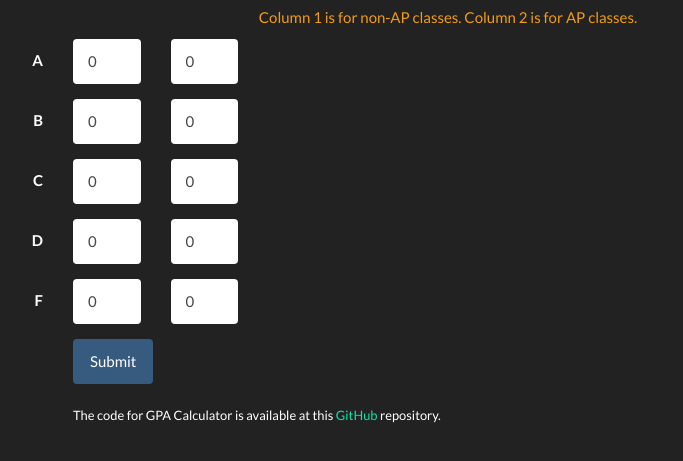
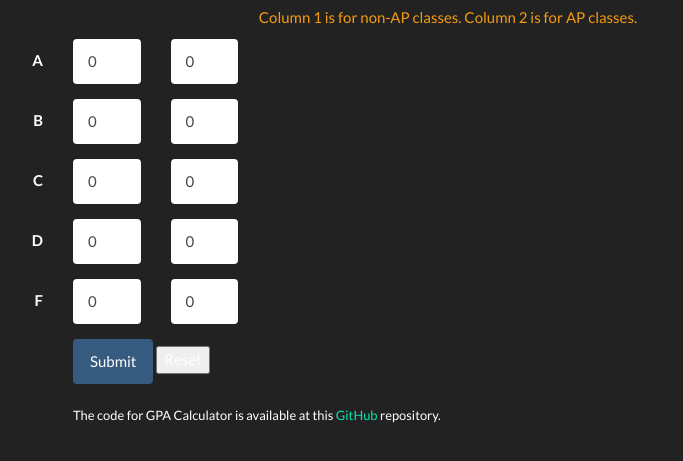
Before and after one commit to ChasedSpade/gpa-calcuator, a plain HTML site: page index.html in a window 1280 px wide. Shown: the part 85-546 px from the top of the page, without its empty margins (192-875 px from the left). Drawn offline with Linux system fonts and the light colour scheme.

Commit message:
Reset button

```diff
--- a/index.html
+++ b/index.html
@@ -61,6 +61,7 @@
                     <div class="form-group">
                         <div class="col-lg-10 col-lg-offset-2">
                             <button type="submit" onclick="calculator();return false;" class="btn btn-primary">Submit</button>
+                            <button type="reset" onclick="document.getElementById('form').reset();">Reset</button>
                             <br>
                             <br>
                             <small>The code for GPA Calculator is available at this <a href="https://github.com/ChasedSpade/gpa-calculator">GitHub</a> repository.</small>
```
